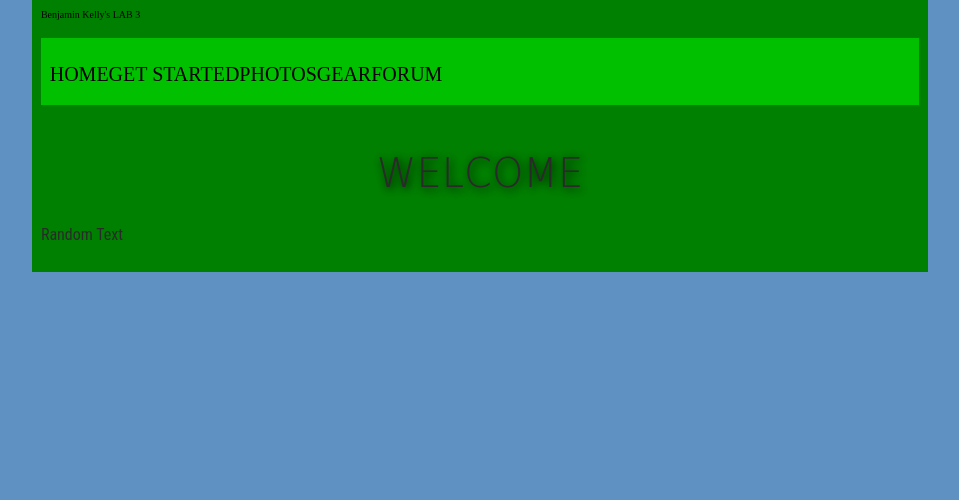
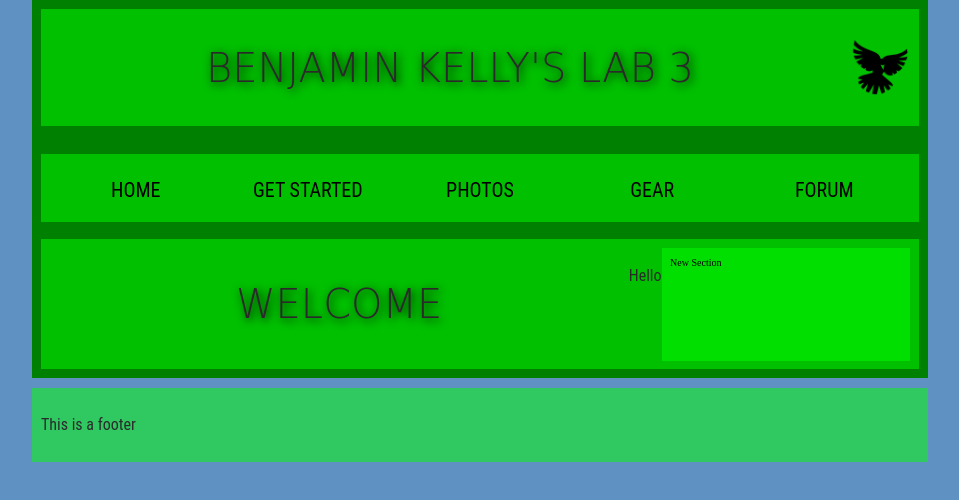
Before and after one commit to Bdkelly/INST377_page, a plain HTML site: page public/lab_3/BensLab.html in a window 1280 px wide. Shown: the whole page, without its empty margins (160-1119 px from the left). Drawn offline with Linux system fonts and the light colour scheme.

Commit message:
Good Look

```diff
--- a/public/lab_3/BensLab.html
+++ b/public/lab_3/BensLab.html
@@ -2,23 +2,32 @@
 <html lang="en">
     <link rel="stylesheet" href="style.css">
     <div>
-        <head class ="header">Benjamin Kelly's LAB 3</head>
+        <header class="header">
+            <h1>Benjamin Kelly's LAB 3</h1>
+            <img src="dove.png ">
+        </header>
     </div>
         <div>
             <nav>
                 <ul>
-                <il><a href="#">Home</a></il>
-                <il><a href="#">Get started</a></il>
-                <il><a href="#">Photos</a></il>
-                <il><a href="#">Gear</a></il>
-                <il><a href="#">Forum</a></il>
+                    <li><a href="#">Home</a></li>
+                    <li><a href="#">Get started</a></li>
+                    <li><a href="#">Photos</a></li>
+                    <li><a href="#">Gear</a></li>
+                    <li><a href="#">Forum</a></li>
                 </ul>
             </nav>
         </div>
     <div>
-        <body>
-        <h1>Welcome</h1>
-        <p>Random Text</p>
-        </body>
+        <section class="main">
+            <h1>Welcome</h1>
+            <p>Hello</p>
+            <section class='aside'>
+                <a>New Section</a>
+            </section>
+        </section>
     </div>
+    <footer class ="footer">
+        <p>This is a footer</p>
+    </footer>
 </html>
```
